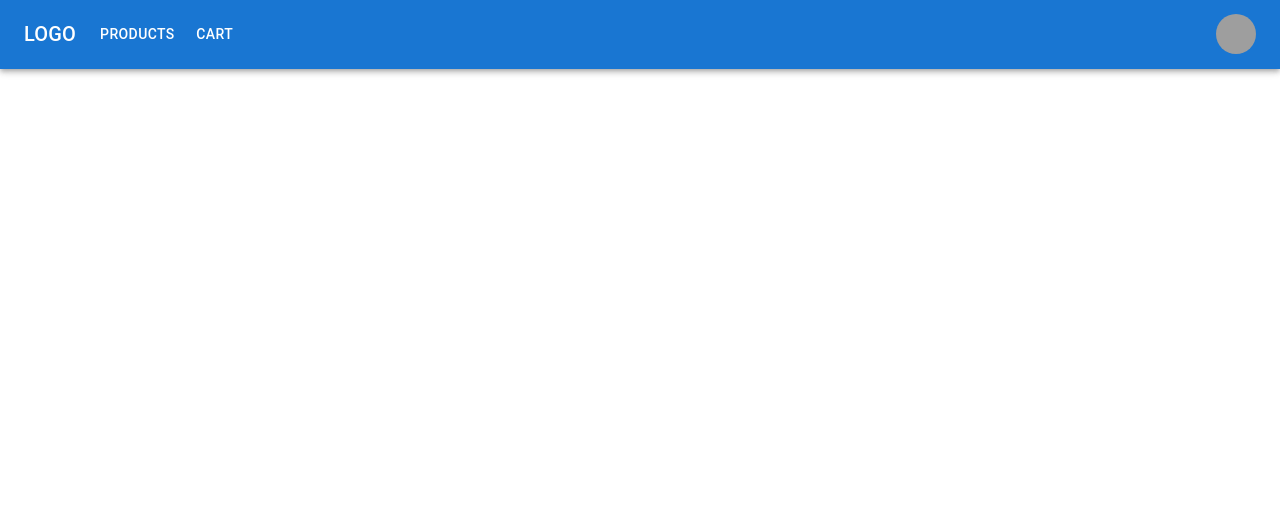
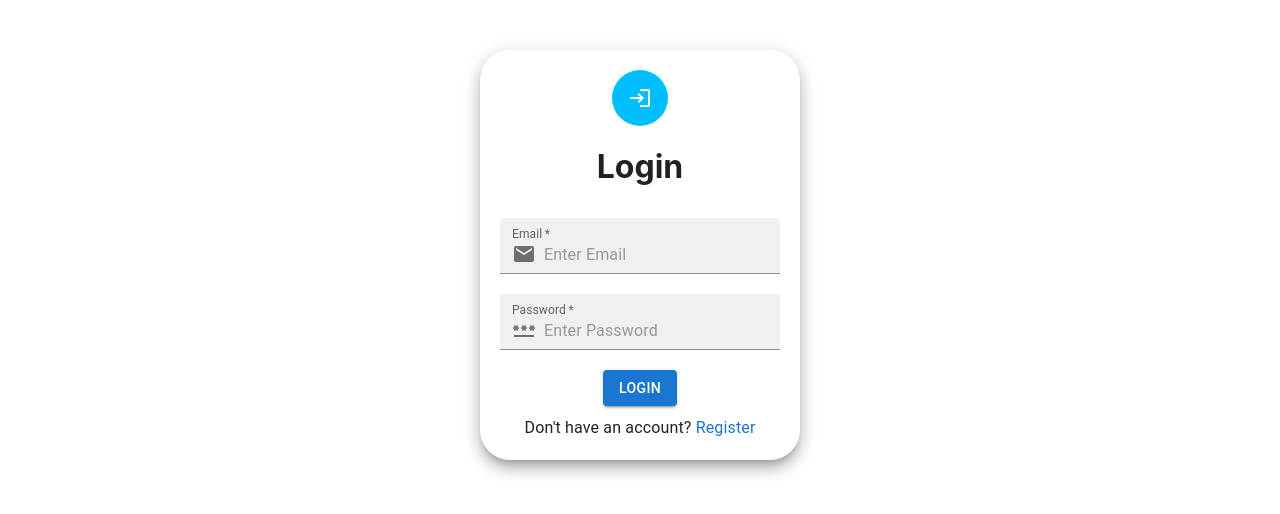
Before and after one commit to PolaDinitz/InstrumentalStore, a React (Create React App) app in the folder client/: page / in a window 1280 px wide. Before the commit this address had no page. Shown: the top 514 px of the page. Built offline with nearby package versions, Linux system fonts and the light colour scheme; grey boxes are pictures that could not be loaded.

Commit message:
Create input validation service for login form

```diff
--- a/client/package.json
+++ b/client/package.json
@@ -24,6 +24,7 @@
     "react-router": "^6.2.1",
     "react-router-dom": "^6.2.1",
     "react-scripts": "5.0.0",
+    "redux-thunk": "^2.4.1",
     "typescript": "^4.5.4",
     "web-vitals": "^2.1.2"
   },
--- a/client/src/App.tsx
+++ b/client/src/App.tsx
@@ -1,10 +1,11 @@
 import React from 'react';
+import Login from './components/Login';
 
 import Routing from './Routing';
 
 function App() {
   return (
-    <Routing/>
+    <Login/>
   );
 }
 
--- a/client/src/components/Login.tsx
+++ b/client/src/components/Login.tsx
@@ -2,8 +2,13 @@ import { Avatar, TextField, Paper, InputAdornment, Button, Typography, Link } fr
 import { Email as EmailIcon, Password as PasswordIcon, Login as LoginIcon } from '@mui/icons-material';
 import React, { ChangeEvent, useState } from 'react'
 import { Box } from '@mui/system';
+import { connect } from 'react-redux';
+import { userActions } from '../redux/actions/user.actions';
+import { InputError } from '../redux/models/inputError.model';
+import Validator from '../utils/validator'
+import InputErrorMessage from '../enums/input-error-message';
 
-const Login = () => {
+const Login = (props: any) => {
     const paperStyle = {
         padding: 20,
         minHeight: '300px',
@@ -12,13 +17,44 @@ const Login = () => {
         borderRadius: "30px"
     }
 
+    const errorInitialState = {
+        email: {} as InputError,
+        password: {} as InputError
+    }
+
     const email = useFormInput('');
     const password = useFormInput('');
-    const [error, setError] = useState(null);
+    const [error, setError] = useState(errorInitialState);
     const [loading, setLoading] = useState(false);
 
-    const handleLogin = () => {
-        setLoading(true);
+    const handleLogin = (event: any) => {
+        event.preventDefault();
+        if (validateLoginForm()) {
+            props.dispatch(userActions.login(email.value, password.value));
+        } else {
+            // TODO
+        }
+    }
+
+    const validateLoginForm = (): boolean => {
+        let isValid = true;
+        let inputErrors = {...errorInitialState};
+        if (!Validator.isEmailValid(email.value)) {
+            inputErrors.email = {
+                hasError: true,
+                errorMessage: InputErrorMessage.EMAIL_INPUT_ERROR
+            }
+            isValid = false;
+        }
+        if (!Validator.isPasswordValid(password.value)) {
+            inputErrors.password = {
+                hasError: true,
+                errorMessage: InputErrorMessage.PASSWORD_INPUT_ERROR
+            }
+            isValid = false;
+        }
+        setError(inputErrors);
+        return isValid;
     }
 
     return (
@@ -42,6 +78,8 @@ const Login = () => {
                     fullWidth
                     required
                     sx={{margin: "10px"}}
+                    error={error && error.email?.hasError}
+                    helperText={error?.email?.hasError ? error.email.errorMessage : ''}
                 />
                 <TextField
                     {...password}
@@ -57,6 +95,8 @@ const Login = () => {
                     fullWidth
                     required
                     sx={{margin: "10px"}}
+                    error={error && error.password?.hasError}
+                    helperText={error?.password?.hasError ? error.password.errorMessage : ''}
                 />
                 <Button
                     disabled={loading}
@@ -66,7 +106,7 @@ const Login = () => {
                     onClick={handleLogin}>{loading ? 'Loging...' : 'Login'}
                 </Button>
                 <Box>
-                    {error && <small style={{ color: 'red' }}>{error}</small>}
+                    {/* {error && <small style={{ color: 'red' }}>{error}</small>} */}
                 </Box>
                 <Typography textAlign="center">
                     Don't have an account?
@@ -90,4 +130,10 @@ const useFormInput = (initialValue: String) => {
     }
 }
 
-export default Login;
+const mapStateToProps = (state: any) => {
+    return {
+        userState: state.userState
+    }
+}
+
+export default connect(mapStateToProps)(Login);
--- /dev/null
+++ b/client/src/enums/input-error-message.tsx
@@ -0,0 +1,6 @@
+enum InputErrorMessage {
+    EMAIL_INPUT_ERROR = "Email format is invalid",
+    PASSWORD_INPUT_ERROR = "Password must be at least 8 characters"
+}
+
+export default InputErrorMessage;
--- a/client/src/redux/helpers/store.tsx
+++ b/client/src/redux/helpers/store.tsx
@@ -1,13 +1,15 @@
-import { createStore, combineReducers } from 'redux';
+import { createStore, combineReducers, compose, applyMiddleware } from 'redux';
 import userReducer from '../reducers/user.reducer';
+import thunk from 'redux-thunk';
 
 const rootReducer = combineReducers({
-    userReducer: userReducer
+    userState: userReducer
 });
 
 const configureStore = () => {
     return createStore(
-      rootReducer
+      rootReducer,
+      compose(applyMiddleware(thunk))
     );
 };
 
--- /dev/null
+++ b/client/src/redux/models/inputError.model.tsx
@@ -0,0 +1,4 @@
+export interface InputError {
+    hasError: boolean,
+    errorMessage: String
+}
--- a/client/src/services/user.service.ts
+++ b/client/src/services/user.service.ts
@@ -26,7 +26,7 @@ const handleResponse = (response: any) => {
         if (!response.ok) {
             if (response.status === HttpStatusCode.UNAUTHORIZED) {
                 logout();
-                location.reload();
+                window.location.reload();
             }
 
             const error = (data && data.message) || response.statusText;
--- /dev/null
+++ b/client/src/utils/validator.tsx
@@ -0,0 +1,14 @@
+const isEmailValid = (email: String) => {
+    return /^[^\s@]+@[^\s@]+\.[^\s@]+$/.test(email.valueOf())
+}
+
+const isPasswordValid = (password: String) => {
+    return password.length >= 8;
+}
+
+const Validator = {
+    isEmailValid,
+    isPasswordValid
+}
+
+export default Validator;
```
Also changed, not shown: 2 other files (tests, documents, lock files or other folders).
